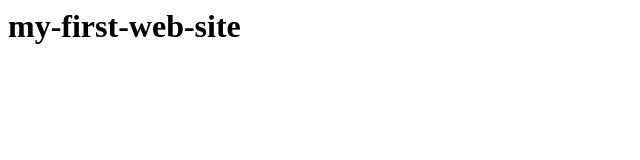
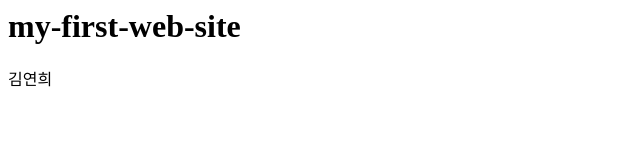
Before and after one commit to Heeeeeeeeeeeeeeeeeee/my-first-web-site, a plain HTML site: page index.html in a window 1280 px wide. Shown: the full height of the page, 0-640 px from the left. Drawn offline with Linux system fonts and the light colour scheme.

Commit message:
Update index.html

```diff
--- a/index.html
+++ b/index.html
@@ -4,5 +4,6 @@
   </head>
   <body>
     <h1>my-first-web-site</h1>
+    김연희
   </body>
 </html>
```
